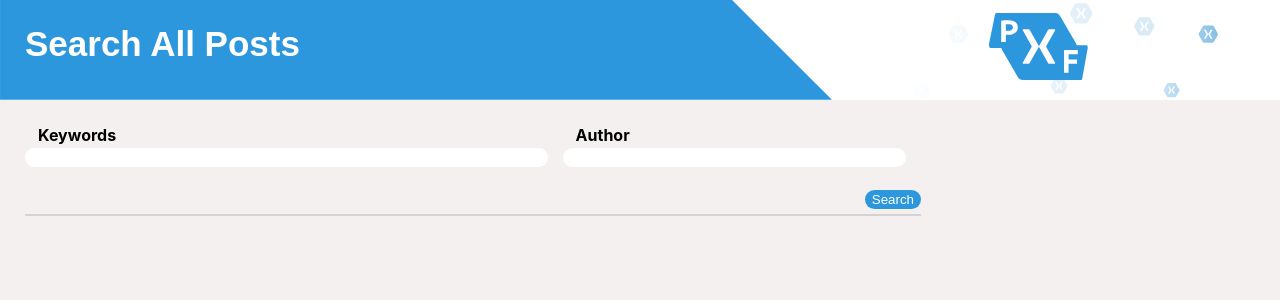
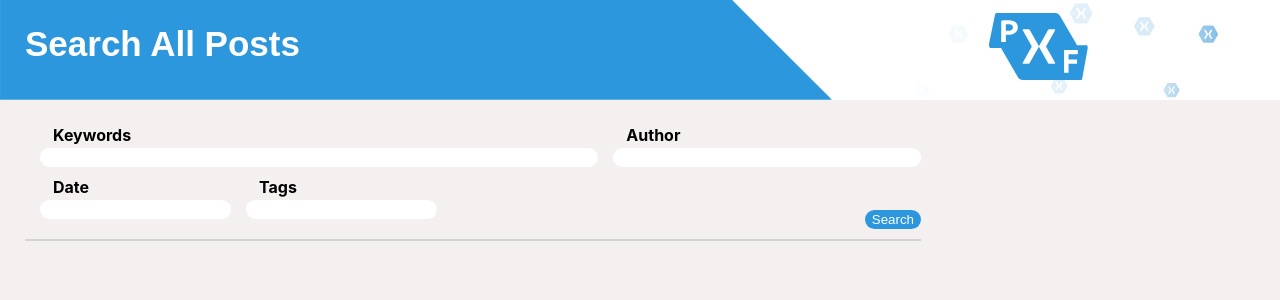
Before and after one commit to Polarts/PureXForms-blog-react, a React app: page /search in a window 1280 px wide. Shown: the top 300 px of the page. Built offline with nearby package versions, Linux system fonts and the light colour scheme; a web font is replaced by a local one.

Commit message:
Added mock-elements and layout definitions

```diff
--- a/src/routes/Search/Search.jsx
+++ b/src/routes/Search/Search.jsx
@@ -39,6 +39,16 @@ const Search = () => {
                     <input className="u-rounded textbox" name="author"/>
                 </div>
 
+                <div className={`${styles.dt1} ${styles.labeledInput}`}>
+                    <label htmlFor="startDate">Date</label>
+                    <input className="u-rounded textbox" name="startDate"/>
+                </div>
+
+                <div className={`${styles.tgs} ${styles.labeledInput}`}>
+                    <label htmlFor="tags">Tags</label>
+                    <input className="u-rounded textbox" name="tags"/>
+                </div>
+
                 <input className="u-rounded primary button" type="submit" value="Search"/>
 
                 <div className={styles.divider}/>
--- a/src/routes/Search/Search.module.scss
+++ b/src/routes/Search/Search.module.scss
@@ -5,7 +5,7 @@
 .main {
     .searchForm {
         display: grid;
-        grid-template-rows: 1fr 1fr 7px;
+        grid-template-rows: 1fr 1fr 12px;
         grid-template-columns: 1fr 1fr 1fr 1fr 1fr;
         grid-template-areas:
             "kwd kwd kwd ath ath"
@@ -18,7 +18,7 @@
         .labeledInput {
             display: flex;
             flex-direction: column;
-            margin-right: 15px;
+            margin: 0 0 10px 15px;
 
             label {
                 margin-left: 13px;
@@ -30,10 +30,11 @@
 
         .ath { grid-area: ath; }
 
+        .dt1 { grid-area: dt1; }
+
+        .tgs { grid-area: tgs; }
+
         input[type=submit] {
-            width: auto;
-            max-height: 30px;
-
             align-self: end;
             justify-self: end;
             grid-area: sbt;
```
